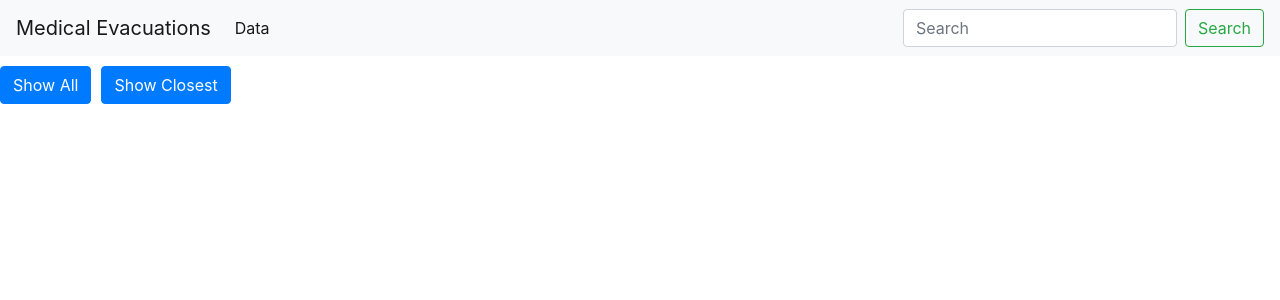
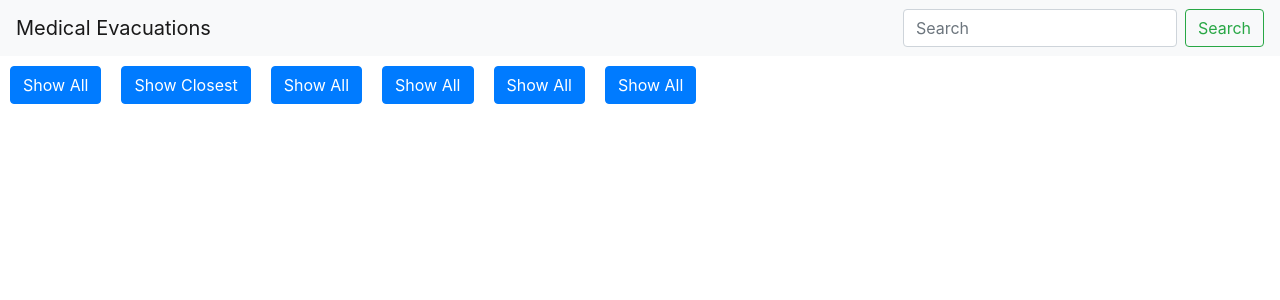
Before and after one commit to Ali-Kazmi/medicalevac, an Angular app: page / in a window 1280 px wide. Shown: the top 300 px of the page. Built offline with nearby package versions, Linux system fonts and the light colour scheme.

Commit message:
ui cleans

```diff
--- a/src/app/app.component.html
+++ b/src/app/app.component.html
@@ -1,3 +1,10 @@
 <app-title-bar></app-title-bar>
 <app-output-table></app-output-table>
 <app-closest></app-closest>
+<app-output-table></app-output-table>
+
+<app-output-table></app-output-table>
+
+<app-output-table></app-output-table>
+
+<app-output-table></app-output-table>
--- a/src/app/components/output-table/output-table.component.css
+++ b/src/app/components/output-table/output-table.component.css
@@ -0,0 +1,3 @@
+.btn{
+    margin: 10px;
+}
--- a/src/app/components/title-bar/title-bar.component.html
+++ b/src/app/components/title-bar/title-bar.component.html
@@ -7,7 +7,7 @@
     <div class="collapse navbar-collapse" id="navbarSupportedContent">
       <ul class="navbar-nav mr-auto">
         <li class="nav-item active">
-          <a class="nav-link" href="#">Data <span class="sr-only">(current)</span></a>
+
         </li>
       </ul>
       <form class="form-inline my-2 my-lg-0">
```
